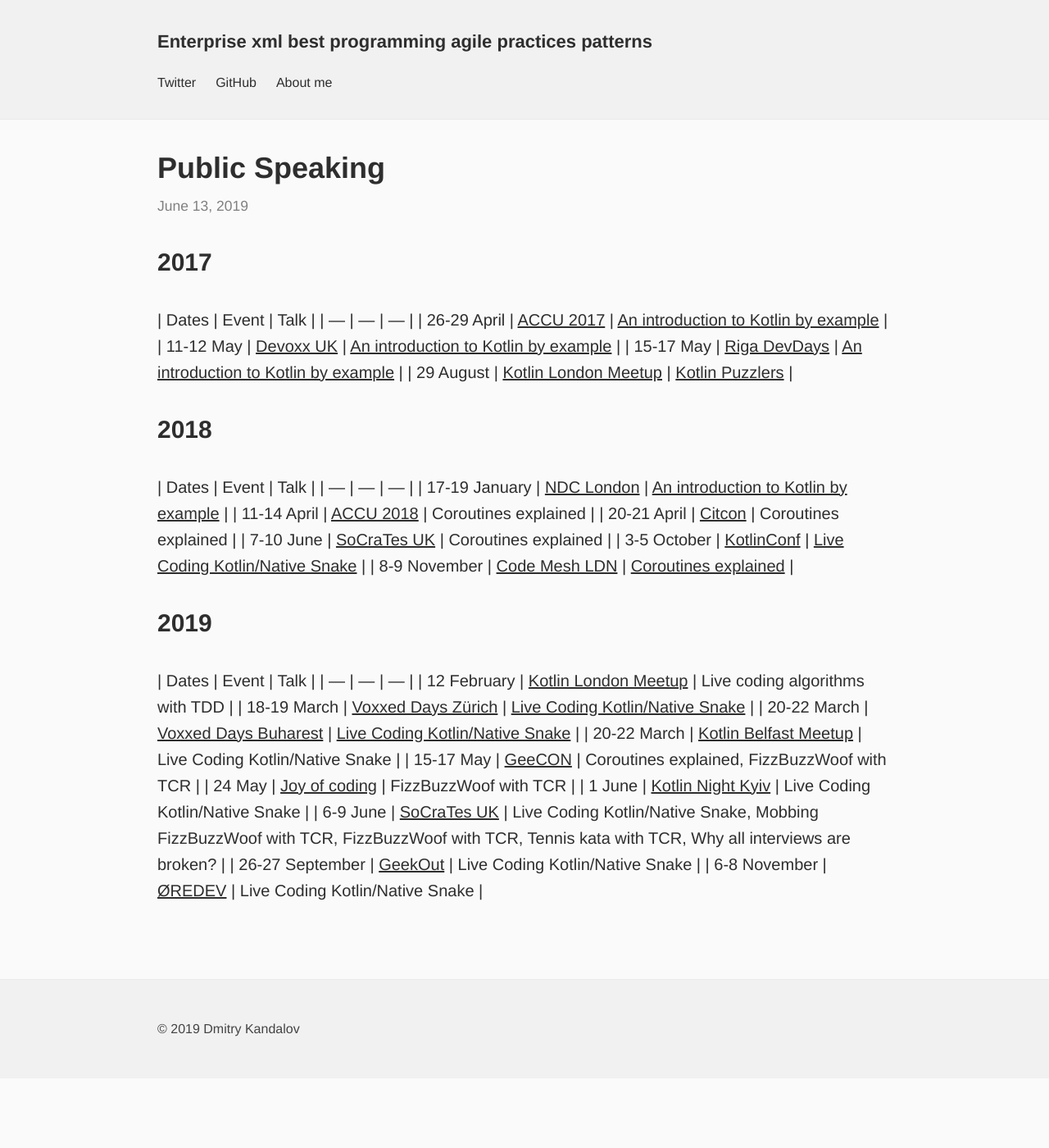
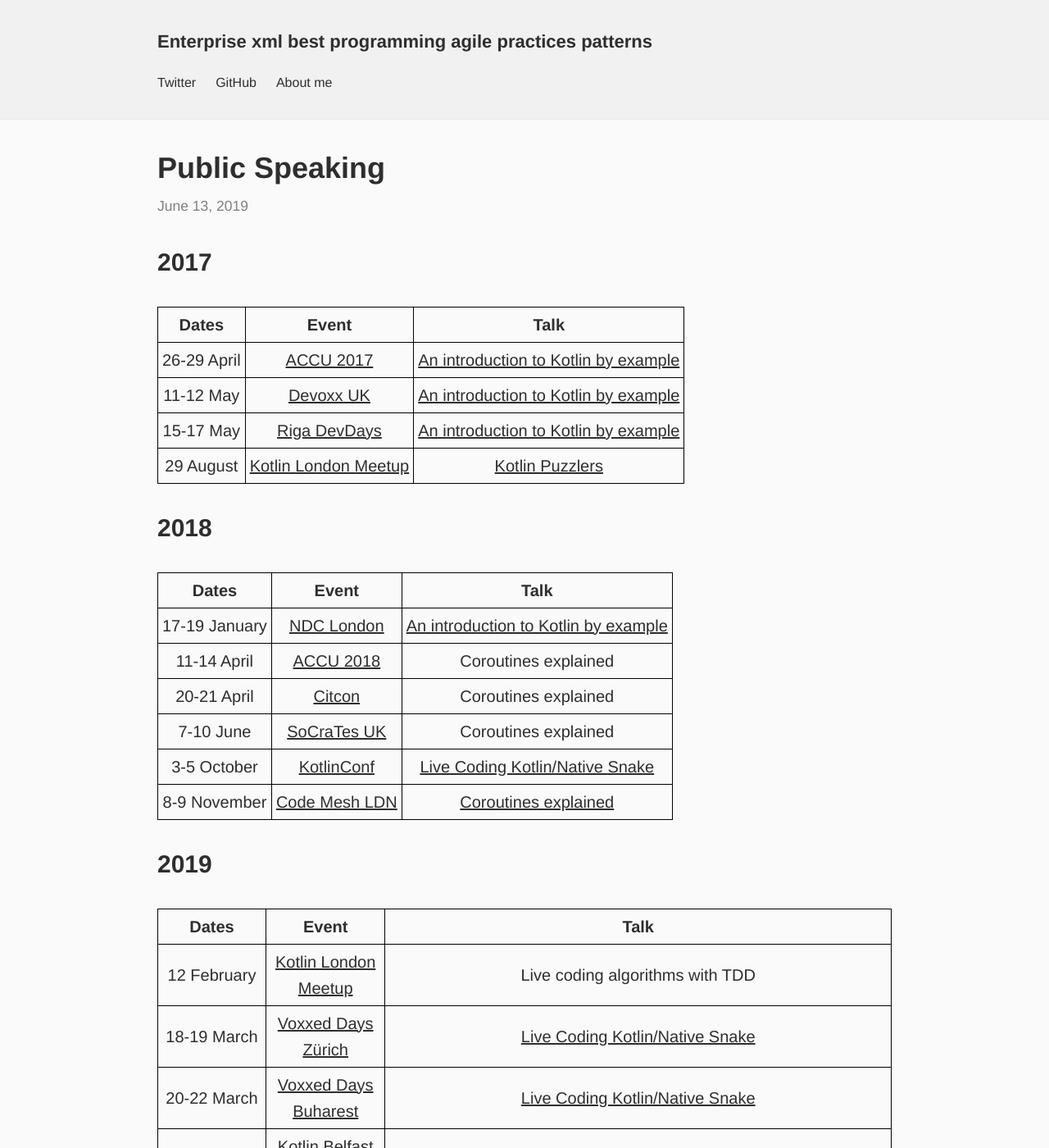
Before and after one commit to dkandalov/dkandalov.github.io, a Jekyll site: the page built from _posts/2019-06-13-public-speaking.md, in a window 1280 px wide and 1400 px high. Shown: the whole window at 82% size. Built offline with Jekyll 4.4.1, drawn with Linux system fonts in a browser that asks for light colours; our own code applies the rules of GitHub Pages for plain Markdown files; some of the changed text lies outside the part shown.

Commit message:
fixed tables

```diff
--- a/_posts/2019-06-13-public-speaking.md
+++ b/_posts/2019-06-13-public-speaking.md
@@ -4,14 +4,17 @@ permalink: public-speaking
 ---
 
 ### 2017
+
 | Dates | Event | Talk |
 | --- | --- | --- |
 | 26-29 April | [ACCU 2017](https://conference.accu.org/2017/accu2017.html) | [An introduction to Kotlin by example](https://www.youtube.com/watch?v=uZqo21geUa0) |
 | 11-12 May   | [Devoxx UK](http://www.devoxx.co.uk) | [An introduction to Kotlin by example](https://www.youtube.com/watch?v=pjC8C1xid3k) |
 | 15-17 May   | [Riga DevDays](https://rigadevdays.lv/) | [An introduction to Kotlin by example](https://www.youtube.com/watch?v=k1QUKaDMiYU) |
 | 29 August   | [Kotlin London Meetup](https://www.meetup.com/kotlin-london/events/241918493/) | [Kotlin Puzzlers](https://github.com/dkandalov/kotlin-puzzlers) |
+{:.post-table}
 
 ### 2018
+
 | Dates | Event | Talk |
 | --- | --- | --- |
 | 17-19 January | [NDC London](https://ndc-london.com) | [An introduction to Kotlin by example](https://www.youtube.com/watch?v=6k7az23iZME) |
@@ -20,13 +23,15 @@ permalink: public-speaking
 | 7-10 June     | [SoCraTes UK](http://socratesuk.org) | Coroutines explained |
 | 3-5 October   | [KotlinConf](https://kotlinconf.com) | [Live Coding Kotlin/Native Snake](https://www.youtube.com/watch?v=U-gdJQeOVAk) |
 | 8-9 November  | [Code Mesh LDN](https://codesync.global/conferences/code-mesh-2018/) | [Coroutines explained](https://www.youtube.com/watch?v=dWBsdh0BndM) |
+{:.post-table}
 
 ### 2019
+
 | Dates | Event | Talk |
 | --- | --- | --- |
 | 12 February     | [Kotlin London Meetup](https://www.meetup.com/kotlin-london/events/258399375/) | Live coding algorithms with TDD |
-| 18-19 March     | [Voxxed Days Zürich](https://voxxeddays.com/zurich) | [Live Coding Kotlin/Native Snake]() |
-| 20-22 March     | [Voxxed Days Buharest](https://romania.voxxeddays.com/bucharest/) | [Live Coding Kotlin/Native Snake]() |
+| 18-19 March     | [Voxxed Days Zürich](https://voxxeddays.com/zurich) | [Live Coding Kotlin/Native Snake](https://www.youtube.com/watch?v=dpapcHqXkKs) |
+| 20-22 March     | [Voxxed Days Buharest](https://romania.voxxeddays.com/bucharest/) | [Live Coding Kotlin/Native Snake](https://www.youtube.com/watch?v=OxtxyhDwmdw) |
 | 20-22 March     | [Kotlin Belfast Meetup](https://www.meetup.com/kotlin-belfast/events/259063462/) | Live Coding Kotlin/Native Snake |
 | 15-17 May       | [GeeCON](https://2019.geecon.org/) | Coroutines explained, FizzBuzzWoof with TCR |
 | 24 May          | [Joy of coding](https://joyofcoding.org) | FizzBuzzWoof with TCR |
@@ -34,3 +39,4 @@ permalink: public-speaking
 | 6-9 June        | [SoCraTes UK](https://socratesuk.org) | Live Coding Kotlin/Native Snake, Mobbing FizzBuzzWoof with TCR, FizzBuzzWoof with TCR, Tennis kata with TCR, Why all interviews are broken? |
 | 26-27 September | [GeekOut](https://2019.geekout.ee) | Live Coding Kotlin/Native Snake |
 | 6-8 November    | [ØREDEV](https://oredev.org) | Live Coding Kotlin/Native Snake |
+{:.post-table}
```
